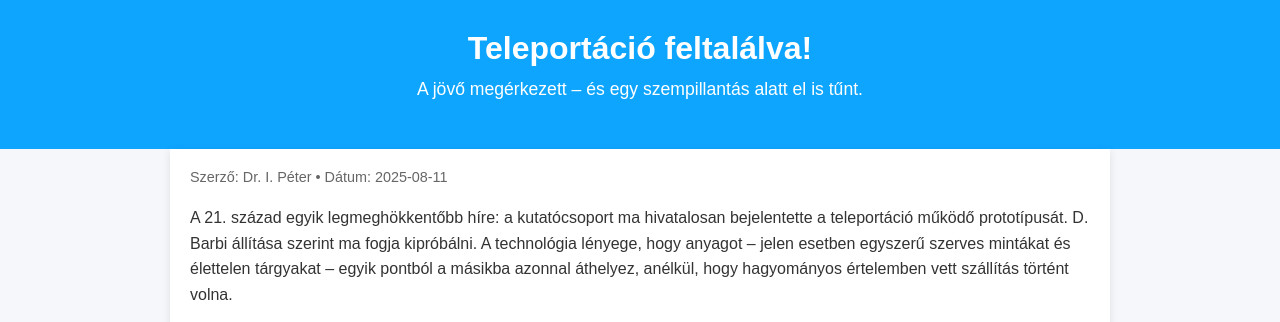
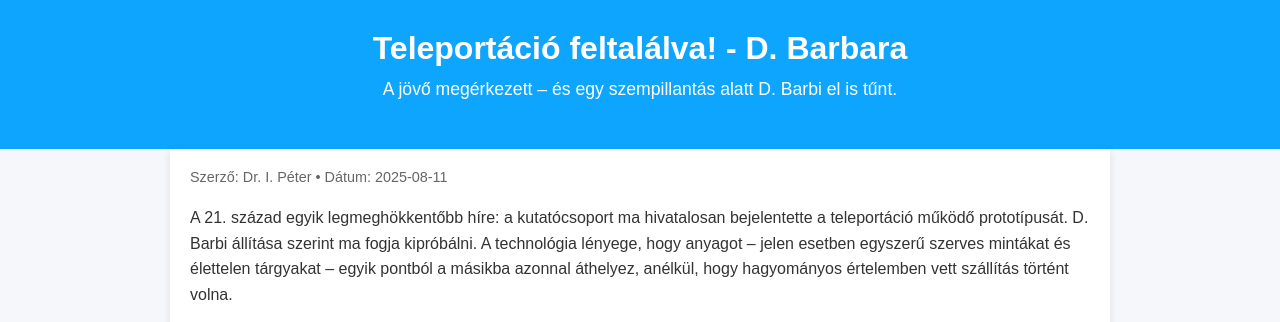
Before and after one commit to DobondyB/teleport-l-s, a plain HTML site: page index.html in a window 1280 px wide. Shown: the top 322 px of the page. Drawn offline with Linux system fonts and the light colour scheme.

Commit message:
Update index.html

```diff
--- a/index.html
+++ b/index.html
@@ -3,7 +3,7 @@
 <head>
   <meta charset="utf-8" />
   <meta name="viewport" content="width=device-width, initial-scale=1" />
-  <title>Teleportáció - Felfedezés a 21. században - D. Barbara</title>
+  <title>Teleportáció - Felfedezés a 21. században</title>
   <style>
     body {
       font-family: Arial, sans-serif;
@@ -57,8 +57,8 @@
 </head>
 <body>
   <header>
-    <h1>Teleportáció feltalálva!</h1>
-    <p>A jövő megérkezett – és egy szempillantás alatt el is tűnt.</p>
+    <h1>Teleportáció feltalálva! - D. Barbara</h1>
+    <p>A jövő megérkezett – és egy szempillantás alatt D. Barbi el is tűnt.</p>
   </header>
   <main>
     <div class="meta">Szerző: Dr. I. Péter • Dátum: 2025-08-11</div>
```
